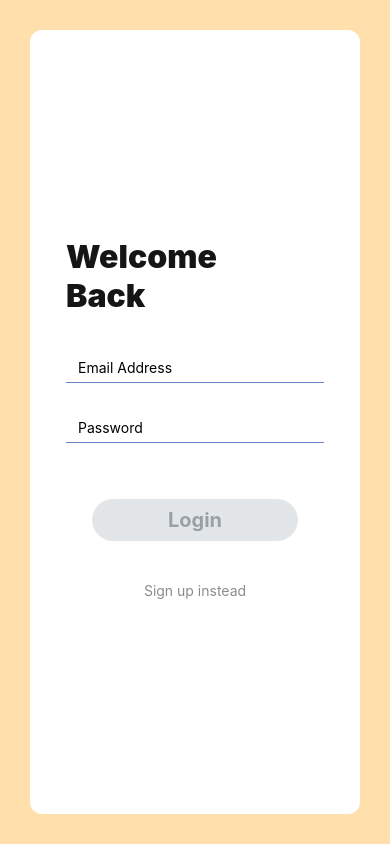
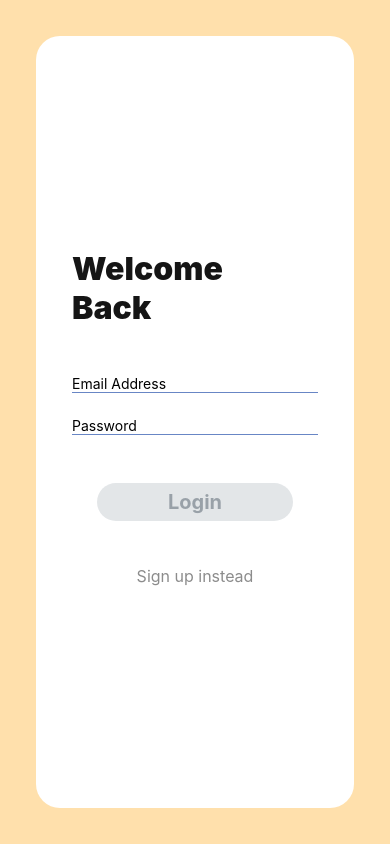
Before and after one commit to fermin234/Flash-Cards, a React Native app: screen / in a window 390 px wide. Built offline with nearby package versions, Linux system fonts and the light colour scheme.

Commit message:
styles login and signup

```diff
--- a/src/constants/style.contstants.js
+++ b/src/constants/style.contstants.js
@@ -6,6 +6,7 @@ export const COLORS = {
   text: "#151515",
   textLight: "#FFFFFF",
   detail: "#8c8c8c",
+  bacground: "#FFFFFF",
   error: "red",
 };
 
@@ -22,52 +23,90 @@ export const FONT_SIZE = {
   md: 18,
   lg: 20,
   xl: 32,
-  xxl: 42,
+  xxl: 38,
 };
 
 export const FONT = {
   h1: {
-    fontSize: 32,
+    fontSize: FONT_SIZE.xl,
     fontWeight: "900",
     color: COLORS.text,
   },
   h2: {
-    fontSize: 38,
+    fontSize: FONT_SIZE.xxl,
     fontWeight: "600",
     color: COLORS.main,
   },
   h3: {
-    fontSize: 32,
+    fontSize: FONT_SIZE.xl,
     fontWeight: "500",
   },
   sub: {
-    fontSize: 18,
+    fontSize: FONT_SIZE.sm,
     fontWeight: "400",
     color: COLORS.detail,
   },
   button: {
+    fontSize: FONT_SIZE.lg,
     fontWeight: "700",
-    fontSize: 20,
   },
 };
 
+// export const COMPONENT = {
+//   button: {
+//     main: {
+//       backgroundColor: COLORS.main,
+//       borderRadius: 36,
+//       color: COLORS.textLight,
+//       paddingHorizontal: 12,
+//       width: "80%",
+//     },
+//     highlight: {
+//       backgroundColor: COLORS.highlight,
+//       borderRadius: 36,
+//       color: COLORS.text,
+//       paddingHorizontal: 12,
+//       width: "80%",
+//     },
+//   },
+//   error: {
+//     textAlign: "center",
+//     color: "red",
+//   },
+// };
 export const COMPONENT = {
   button: {
+    width: "80%",
+    paddingVertical: SIZE.xs,
+    paddingHorizontal: SIZE.md,
+    borderRadius: SIZE.lg,
+
+    title: { ...FONT.button },
+
     main: {
-      backgroundColor: COLORS.main,
-      borderRadius: 36,
-      color: COLORS.textLight,
-      paddingHorizontal: 12,
-      width: "80%",
+      button: {
+        backgroundColor: COLORS.main,
+      },
+      title: {
+        color: COLORS.textLight,
+      },
     },
     highlight: {
-      backgroundColor: COLORS.highlight,
-      borderRadius: 36,
-      color: COLORS.text,
-      paddingHorizontal: 12,
-      width: "80%",
+      button: {
+        backgroundColor: COLORS.highlight,
+      },
+      title: {
+        color: COLORS.text,
+      },
     },
   },
+
+  input: {
+    borderBottomWidth: 1,
+    marginBottom: SIZE.sm,
+    paddingTop: SIZE.sm,
+  },
+
   error: {
     textAlign: "center",
     color: "red",
--- a/src/screens/Login.screen.jsx
+++ b/src/screens/Login.screen.jsx
@@ -5,7 +5,7 @@ import { StyleSheet, Text, TextInput, View } from 'react-native';
 import { auth } from '../api/db';
 import { MESSAGES } from '../constants/errors.contstants';
 import { ROUTES } from '../constants/navigation.constants';
-import { COLORS, COMPONENT, FONT } from '../constants/style.contstants';
+import { COLORS, COMPONENT, FONT, SIZE } from '../constants/style.contstants';
 import { useUser } from '../hooks/auth';
 import { useForm } from '../hooks/form';
 import to from 'await-to-js';
@@ -83,21 +83,21 @@ const Login = ({ navigation }) => {
             secureTextEntry
             onChangeText={(value) => setForm({ key: 'password', value })}
           />
+        </View>
 
         <Button
-            titleStyle={FONT.button}
+          titleStyle={styles.buttonTitle}
           buttonStyle={styles.button}
           title="Login"
           onPress={doLogin}
           disabled={!valid}
         />
+
         {error && <Text style={styles.error}>{error}</Text>}
-        </View>
-
 
         <Button
-          buttonStyle={styles.link.button}
-          titleStyle={styles.link.title}
+          buttonStyle={styles.link}
+          titleStyle={styles.linkTitle}
           title="Sign up instead"
           onPress={() => navigation.navigate(ROUTES.signup)}
         />
@@ -107,58 +107,66 @@ const Login = ({ navigation }) => {
 }
 
 const styles = StyleSheet.create({
+
   outer: {
     backgroundColor: COLORS.highlight,
-    padding: 30,
+    padding: SIZE.lg,
     height: '100%',
   },
+
   inner: {
-    backgroundColor: 'white',
-    borderRadius: 12,
-    flex: 1,
+    backgroundColor: COLORS.bacground,
+    padding: SIZE.lg,
     alignContent: 'center',
     justifyContent: 'center',
-    padding: 36,
+    borderRadius: SIZE.md,
+    flex: 1,
   },
-  input: {
-    borderBottomColor: COLORS.main,
-    borderBottomWidth: 1,
-    marginBottom: 24,
-    padding: 12,
-    paddingBottom: 6,
-  },
-  inputError: {
-    borderBottomColor: COLORS.error,
-    borderBottomWidth: 1,
-    marginBottom: 24,
-    padding: 12,
-    paddingBottom: 6,
-  },
+
   title: {
     ...FONT.h1,
-    marginBottom: 32,
+    marginBottom: SIZE.lg,
   },
+
+  inputContainer: {
+    marginBottom: SIZE.lg,
+  },
+
+  input: {
+    ...COMPONENT.input,
+    borderBottomColor: COLORS.main,
+  },
+
   button: {
-    ...COMPONENT.button.main,
-    marginVertical: 32,
-    marginLeft: '10%',
+    ...COMPONENT.button,
+    ...COMPONENT.button.highlight.button,
+    alignSelf: "center",
+    marginBottom: SIZE.lg
   },
+
+  buttonTitle: {
+    ...COMPONENT.button.title,
+    ...COMPONENT.button.main.title,
+  },
+
   link: {
-    button: {
-      backgroundColor: 'transparent',
+    backgroundColor: "transparent"
   },
-    title: {
-      ...FONT.sub,
-      fontSize: 14,
+
+  linkTitle: {
+    ...FONT.sub
   },
+
+  error: {
+    ...COMPONENT.error
   },
-  inputContainer: {
-    alignContent: 'center',
-    justifyContent: 'center',
-  },
-  error: {
-    ...COMPONENT.error,
+
+  inputError: {
+    ...COMPONENT.input,
+    borderBottomColor: "red",
   }
+
 });
 
+
 export default Login
--- a/src/screens/SignUp.screen.jsx
+++ b/src/screens/SignUp.screen.jsx
@@ -1,7 +1,7 @@
 import React, { useEffect, useState, useCallback } from 'react'
 import { StyleSheet, Text, TextInput, View } from 'react-native'
 import { Button } from '@rneui/base';
-import { COLORS, FONT, COMPONENT } from '../constants/style.contstants';
+import { COLORS, FONT, COMPONENT, SIZE } from '../constants/style.contstants';
 import { createUserWithEmailAndPassword } from 'firebase/auth';
 import { auth } from '../api/db';
 import { MESSAGES } from '../constants/errors.contstants';
@@ -96,20 +96,21 @@ const SignUp = ({ navigation }) => {
               setForm({ key: 'passwordConfirmation', value })
             }
           />
+        </View>
 
         <Button
-            titleStyle={FONT.button}
+          titleStyle={styles.buttonTitle}
           buttonStyle={styles.button}
           title="Sign Up"
           onPress={doSignUp}
           disabled={!valid}
         />
-        </View>
+
         {error && <Text style={styles.error}>{error}</Text>}
 
         <Button
-          buttonStyle={styles.link.button}
-          titleStyle={styles.link.title}
+          buttonStyle={styles.link}
+          titleStyle={styles.linkTitle}
           title="Login instead"
           onPress={() => navigation.navigate(ROUTES.login)}
         />
@@ -118,48 +119,56 @@ const SignUp = ({ navigation }) => {
   )
 }
 const styles = StyleSheet.create({
+
   outer: {
     backgroundColor: COLORS.main,
-    padding: 30,
+    padding: SIZE.lg,
     height: '100%',
   },
+
   inner: {
-    backgroundColor: 'white',
-    borderRadius: 12,
-    flex: 1,
+    backgroundColor: COLORS.bacground,
+    padding: SIZE.lg,
     alignContent: 'center',
     justifyContent: 'center',
-    padding: 36,
+    borderRadius: SIZE.md,
+    flex: 1,
   },
-  input: {
-    borderBottomColor: COLORS.main,
-    borderBottomWidth: 1,
-    marginBottom: 24,
-    padding: 12,
-    paddingBottom: 6,
-  },
+
   title: {
     ...FONT.h1,
-    marginBottom: 32,
+    marginBottom: SIZE.lg,
   },
+
+  inputContainer: {
+    marginBottom: SIZE.lg,
+  },
+
+  input: {
+    ...COMPONENT.input,
+    borderBottomColor: COLORS.main,
+  },
+
   button: {
-    ...COMPONENT.button.main,
-    marginVertical: 32,
-    marginLeft: '10%',
+    ...COMPONENT.button,
+    ...COMPONENT.button.main.button,
+    alignSelf: "center",
+    marginBottom: SIZE.lg
   },
+
+  buttonTitle: {
+    ...COMPONENT.button.title,
+    ...COMPONENT.button.main.title,
+  },
+
   link: {
-    button: {
-      backgroundColor: 'transparent',
+    backgroundColor: "transparent"
   },
-    title: {
-      ...FONT.sub,
-      fontSize: 14,
+
+  linkTitle: {
+    ...FONT.sub
   },
-  },
-  inputContainer: {
-    alignContent: 'center',
-    justifyContent: 'center',
-  },
+
   error: {
     textAlign: "center"
   }
```
Lines whose indentation alone changed are shown as unchanged.
